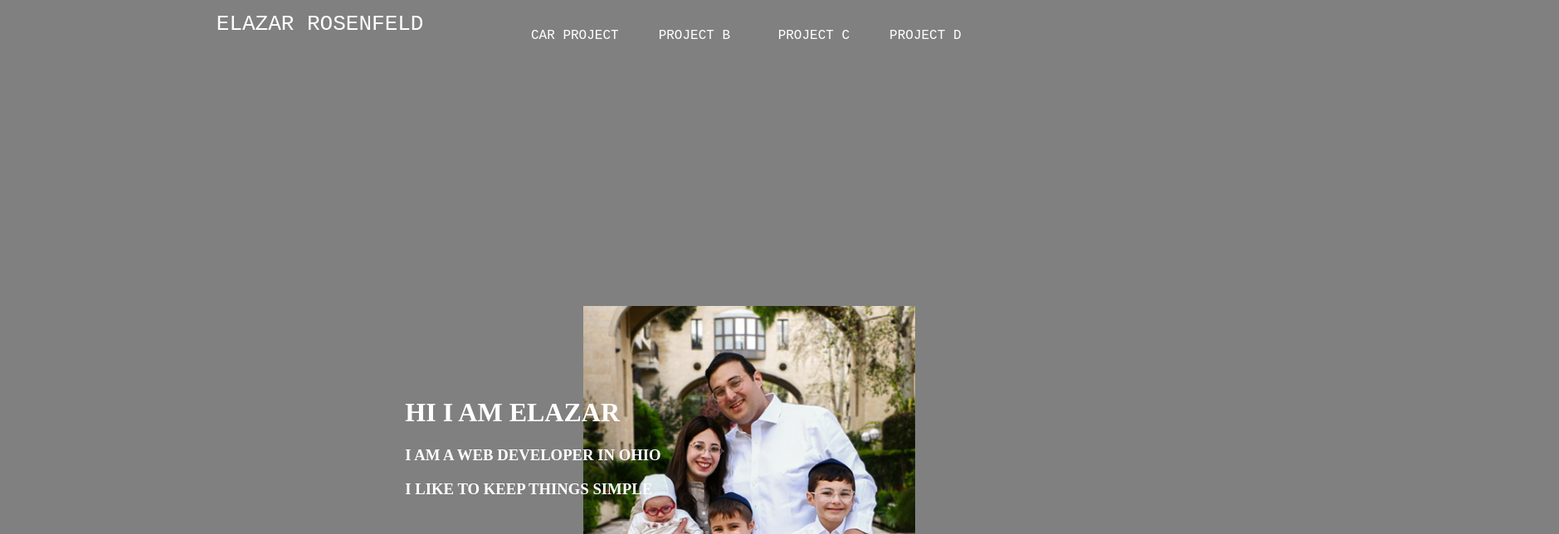
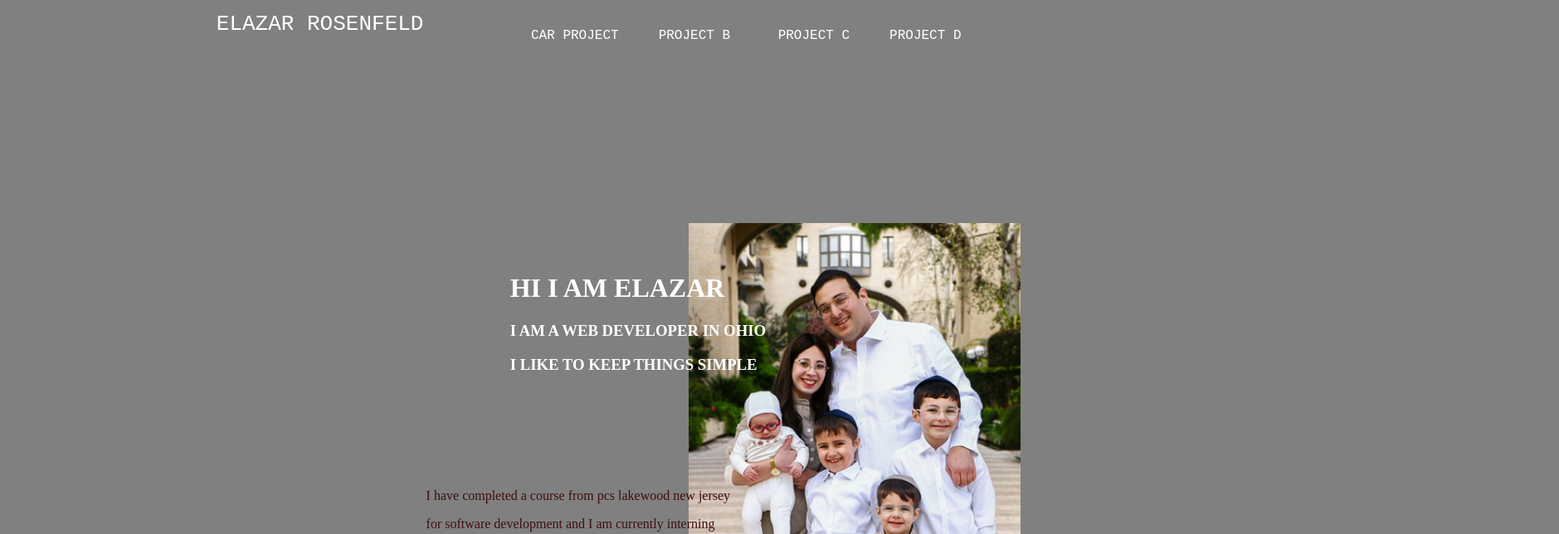
Before and after one commit to Elaz33/portfolio, a SvelteKit app: page / in a window 1280 px wide. Shown: the top 644 px of the page at 83% size, 1879 px wide, since content can reach past the window. Built offline with nearby package versions, Linux system fonts and the light colour scheme.

Commit message:
a little fix

```diff
--- a/src/routes/home-page/main-page.svelte
+++ b/src/routes/home-page/main-page.svelte
@@ -1,32 +1,40 @@
-<div class="outer-box" >
+<div class="outer-box">
     <h1 class="title">HI I AM ELAZAR</h1>
     <h3 class="title">I AM A WEB DEVELOPER IN OHIO</h3>
     <h3 class="title">I LIKE TO KEEP THINGS SIMPLE</h3>
-    <img class="pic" src="img/Bak (36) (1).JPEG" alt="">
+
+    <img class="pic" src="img/Bak (36) (1).JPEG" alt="" />
+    <br />
+    <p class="about">I have completed a course from pcs lakewood new jersey</p>
+    <p class="about">for software development and I am currently interning</p>
+    <p class="about">and working with the framework of svelte</p>
 </div>
 
-
 <style>
-   :global(body) {
-        background-color: grey
-
+    :global(body) {
+        background-color: grey;
     }
     .outer-box {
         height: 10000px;
     }
-   .title{
-       z-index: 10;
+    .title {
+        z-index: 10;
         position: relative;
-        left: 38%;
-        top: 4%;
+        left: 48%;
+        top: 2.5%;
         color: white;
     }
-    .pic{
+    .about{
         position: relative;
-        top: 1.5%;
+        top: -2.5%;
+        left: 40%;
+        color: rgb(63, 15, 15);
+    }
+    .pic {
+        position: relative;
+        top: .5%;
         width: 400px;
-        left: 55%;
+        left: 65%;
         background-color: white;
-
     }
 </style>
```
